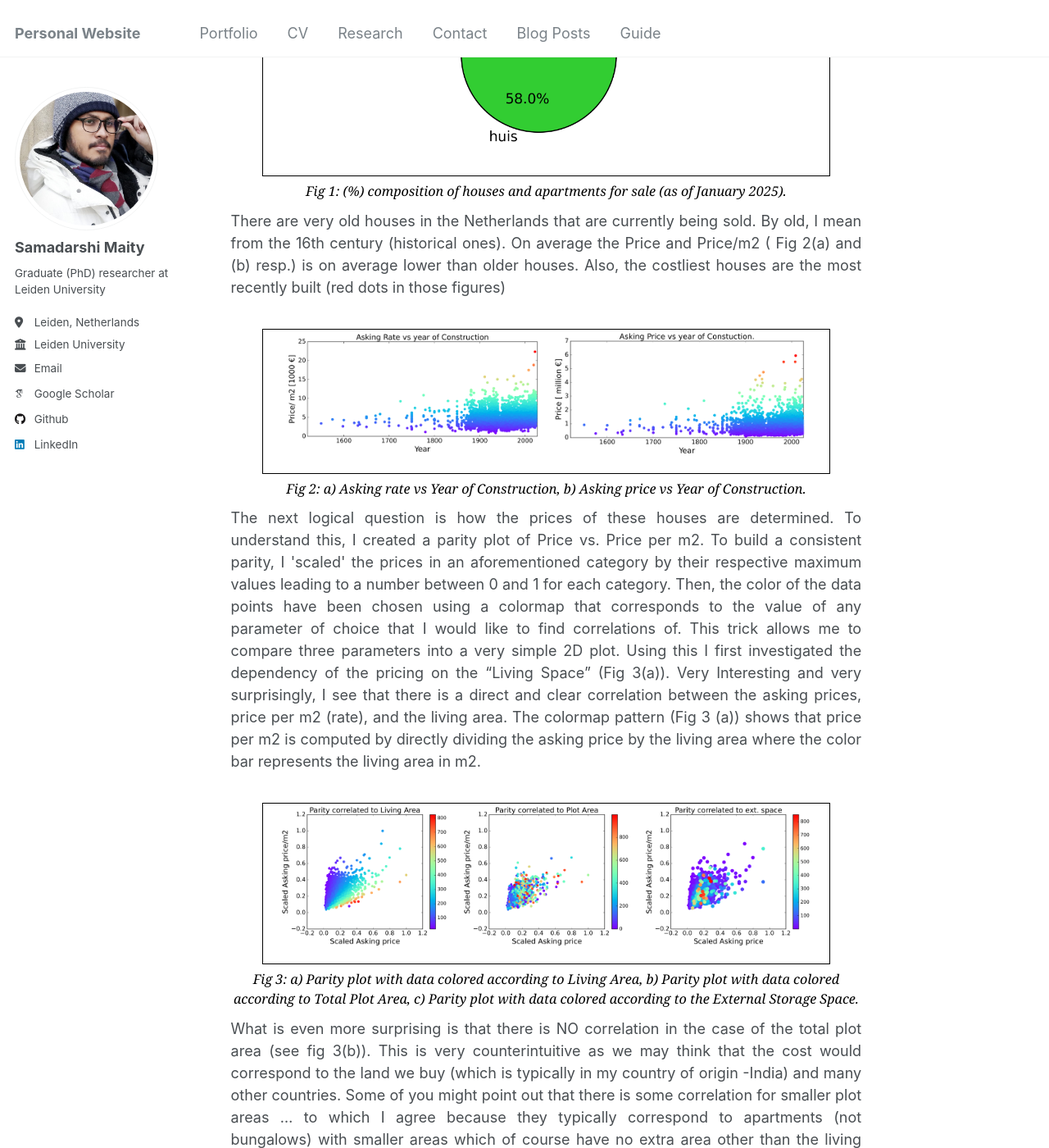
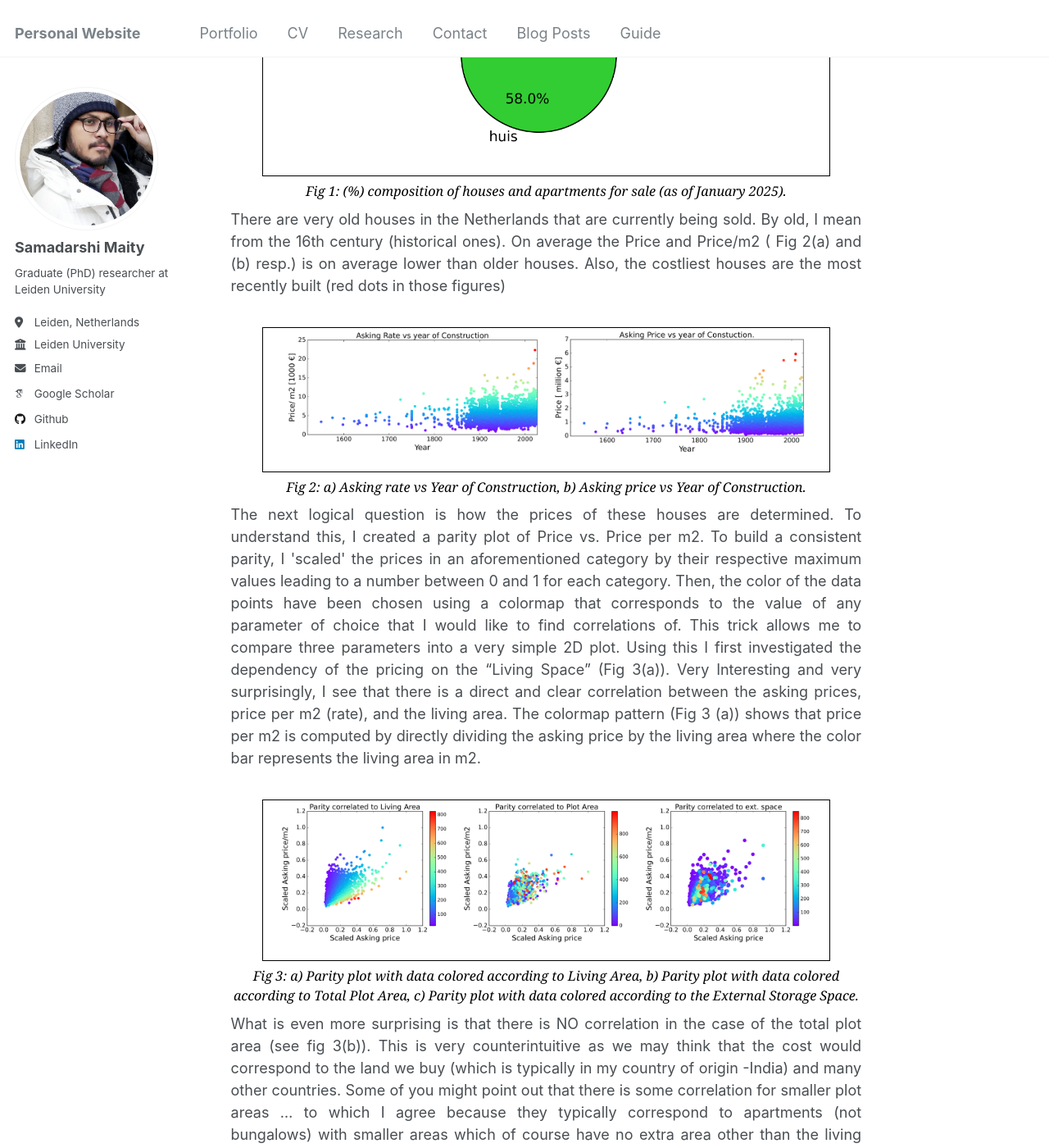
Before and after one commit to Samadarshi-Maity/Samadarshi-Maity.github.io, a Jekyll site: the page built from _portfolio/portfolio-2.html, in a window 1280 px wide and 1400 px high, scrolled down 1113 px. Shown: the whole window at 82% size. Built offline with Jekyll 4.4.1, drawn with Linux system fonts in a browser that asks for light colours; some web fonts are replaced.

Commit message:
Update portfolio-2.html

```diff
--- a/_portfolio/portfolio-2.html
+++ b/_portfolio/portfolio-2.html
@@ -17,7 +17,7 @@ collection: portfolio
             flex-direction: column;
             align-items: center; /* Centers the figure */
             text-align: center; /* Ensures caption is centered */
-            margin-bottom: 2px; /* Adds spacing between groups */
+            margin-bottom: 0px; /* Adds spacing between groups */
 	    vertical-align: middle; /* Adds spacing between groups */
         }
 
```
